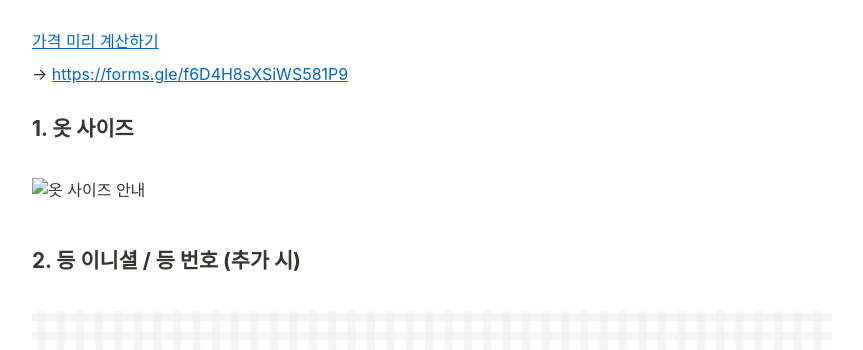
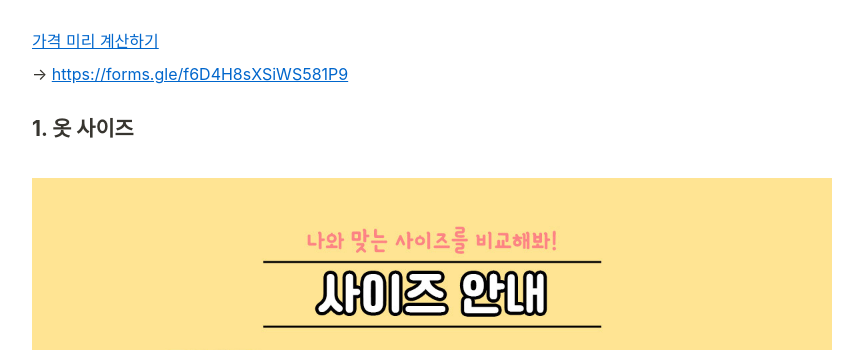
Before and after one commit to swk3087/apa, a plain HTML site: page am.html in a window 1280 px wide. Shown: the part 429-779 px from the top of the page, without its empty margins (208-1071 px from the left). Drawn offline with Linux system fonts and the light colour scheme.

Commit message:
Update am.html

```diff
--- a/am.html
+++ b/am.html
@@ -52,7 +52,7 @@
       <p>→ <a href="https://forms.gle/f6D4H8sXSiWS581P9">https://forms.gle/f6D4H8sXSiWS581P9</a></p>
 
       <h2>1. 옷 사이즈</h2>
-      <img src="1.png" alt="옷 사이즈 안내"/>
+      <img src="1.jpg" alt="옷 사이즈 안내"/>
       <h2>2. 등 이니셜 / 등 번호 (추가 시)</h2>
       <img src="2.png" alt="이니셜 예시"/>
       <img src="3.png" alt="등 번호 예시"/>
```
